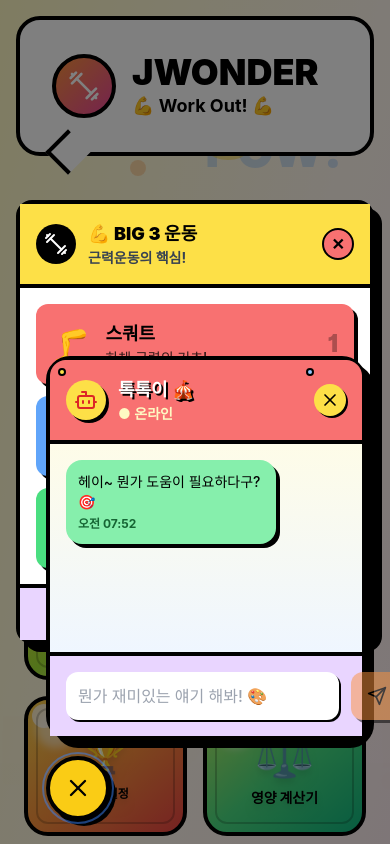
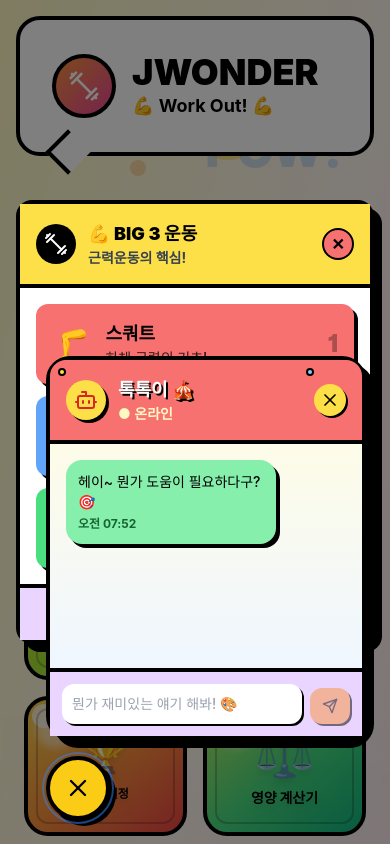
Before and after one commit to jwonder83/jwonder, a Next.js app: page / in a window 390 px wide. Both pictures are taken after a click on the button "채팅창 열기". Shown: the top 844 px of the page. Built offline with nearby package versions, Linux system fonts and the light colour scheme; a web font is replaced by a local one.

Commit message:
🔧 챗봇 입력창 넘침 문제 수정 - 입력창과 버튼 크기 최적화로 컨테이너 내 정확한 배치 - 패딩과 간격 조정으로 레이아웃 개선 - 반응형 텍스트 크기 적용

```diff
--- a/components/FloatingChatbot.tsx
+++ b/components/FloatingChatbot.tsx
@@ -193,23 +193,23 @@ const FloatingChatbot: React.FC = () => {
           </div>
 
           {/* 입력 영역 - 카툰 스타일 */}
-          <div className="p-4 border-t-4 border-black bg-purple-200">
-            <div className="flex space-x-3">
+          <div className="p-3 border-t-4 border-black bg-purple-200">
+            <div className="flex space-x-2 items-end">
               <input
                 type="text"
                 value={inputValue}
                 onChange={(e) => setInputValue(e.target.value)}
                 onKeyPress={handleKeyPress}
                 placeholder="뭔가 재미있는 얘기 해봐! 🎨"
-                className="flex-1 p-3 border-3 border-black rounded-xl focus:outline-none focus:shadow-[4px_4px_0px_0px_rgba(0,0,0,1)] bg-white font-medium shadow-[2px_2px_0px_0px_rgba(0,0,0,1)]"
+                className="flex-1 min-w-0 p-2.5 border-3 border-black rounded-xl focus:outline-none focus:shadow-[3px_3px_0px_0px_rgba(0,0,0,1)] bg-white font-medium shadow-[2px_2px_0px_0px_rgba(0,0,0,1)] text-sm"
               />
               <button
                 onClick={handleSendMessage}
                 disabled={!inputValue.trim()}
-                className="px-4 py-3 bg-orange-400 text-black rounded-xl border-3 border-black hover:bg-orange-500 disabled:opacity-50 disabled:cursor-not-allowed transition-all duration-200 shadow-[3px_3px_0px_0px_rgba(0,0,0,1)] hover:shadow-[5px_5px_0px_0px_rgba(0,0,0,1)] transform hover:translate-x-[-2px] hover:translate-y-[-2px] font-bold"
+                className="flex-shrink-0 px-3 py-2.5 bg-orange-400 text-black rounded-xl border-3 border-black hover:bg-orange-500 disabled:opacity-50 disabled:cursor-not-allowed transition-all duration-200 shadow-[2px_2px_0px_0px_rgba(0,0,0,1)] hover:shadow-[3px_3px_0px_0px_rgba(0,0,0,1)] transform hover:translate-x-[-1px] hover:translate-y-[-1px] font-bold"
                 aria-label="메시지 전송"
               >
-                <Send className="w-5 h-5" />
+                <Send className="w-4 h-4" />
               </button>
             </div>
           </div>
```
